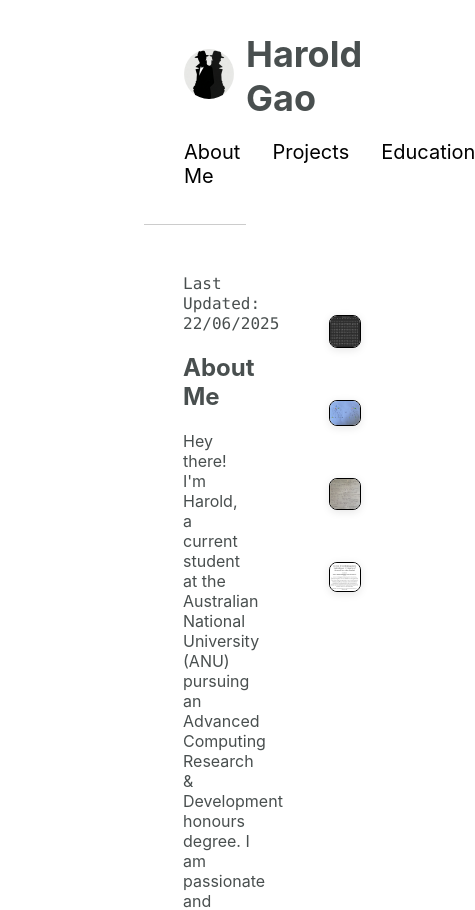
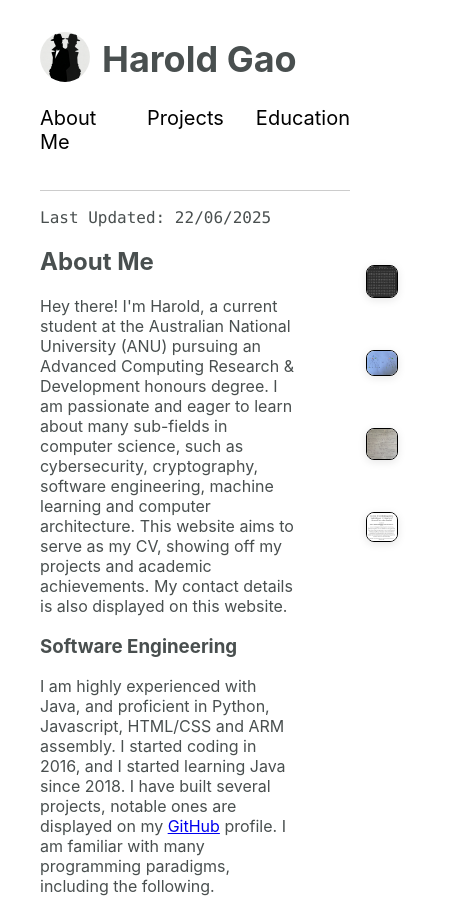
Before and after one commit to LaFriska/lafriska.github.io, a React (Create React App) app: page / in a window 390 px wide. Shown: the top 910 px of the page, 475 px wide, since content can reach past the window. Built offline with nearby package versions, Linux system fonts and the light colour scheme.

Commit message:
updated display for cleaner look and mobile compatibility

```diff
--- a/src/components/App.tsx
+++ b/src/components/App.tsx
@@ -29,7 +29,7 @@
     }
 
     const style = {
-        margin: '1rem 8rem'
+        margin: '1rem 2.5rem'
     }
 
     return (
--- a/src/components/Header.tsx
+++ b/src/components/Header.tsx
@@ -7,8 +7,8 @@
     container: {
         justifyContent: 'space-between',
         alignItems: 'center',
-        padding: '1rem 40px',
-        margin: '1rem',
+        paddingTop: `1rem`,
+        paddingBottom: `1rem`,
         borderBottom: '1px solid #ccc',
     },
     nav: {
--- a/src/components/ImageGallery.tsx
+++ b/src/components/ImageGallery.tsx
@@ -14,8 +14,7 @@
         gap: '1rem',
         width: '100%',
         maxWidth: '600px',
-        marginLeft: 'auto',
-        marginRight: 'auto',
+        marginLeft: '3rem'
     };
 
     return (
--- a/src/components/Projects.tsx
+++ b/src/components/Projects.tsx
@@ -17,12 +17,8 @@
             .catch((err) => console.error("Error loading JSON:", err));
     }, [])
 
-    const style = {
-        marginLeft: '35px'
-    }
-
     return (
-        <div  style={style}>
+        <div>
             {
                 projects.map((current, i) => {
                     return <span key={i}> <Project proj={current} /> </span>
--- a/src/css/App.css
+++ b/src/css/App.css
@@ -30,8 +30,6 @@
 }
 
 .page{
-    margin: 1rem 55px;
-    width: 50%;
 }
 
 .galleryimage{
@@ -40,7 +38,7 @@
 
 
 .clean-tables table {
-    width: 100%;
+    width: 60%;
     border-collapse: collapse;
     margin: 1rem 0;
     border: 1px solid var(--text-colour);
```
